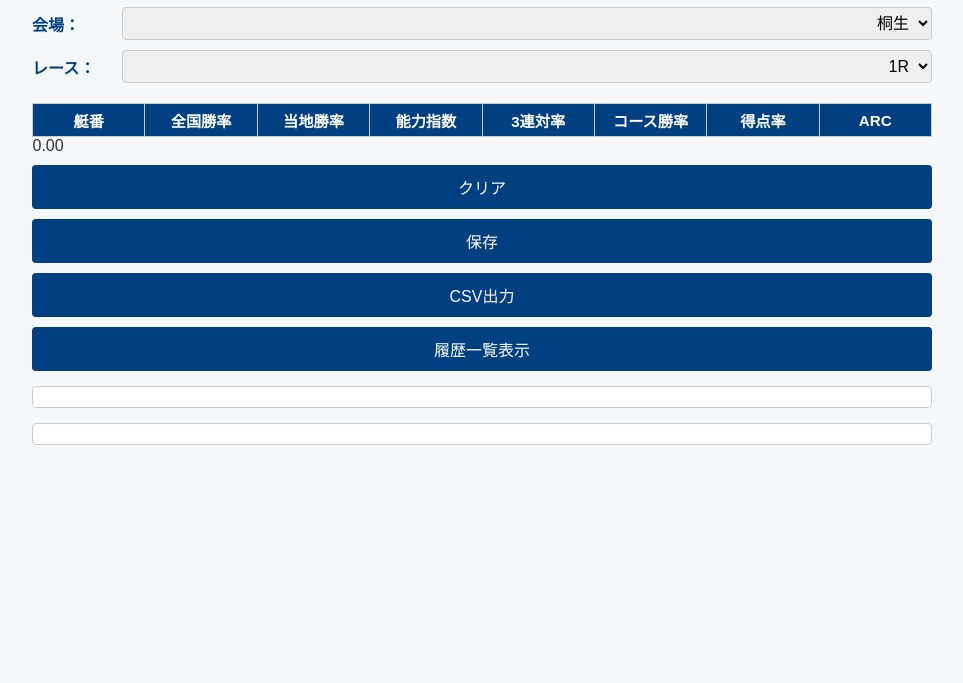
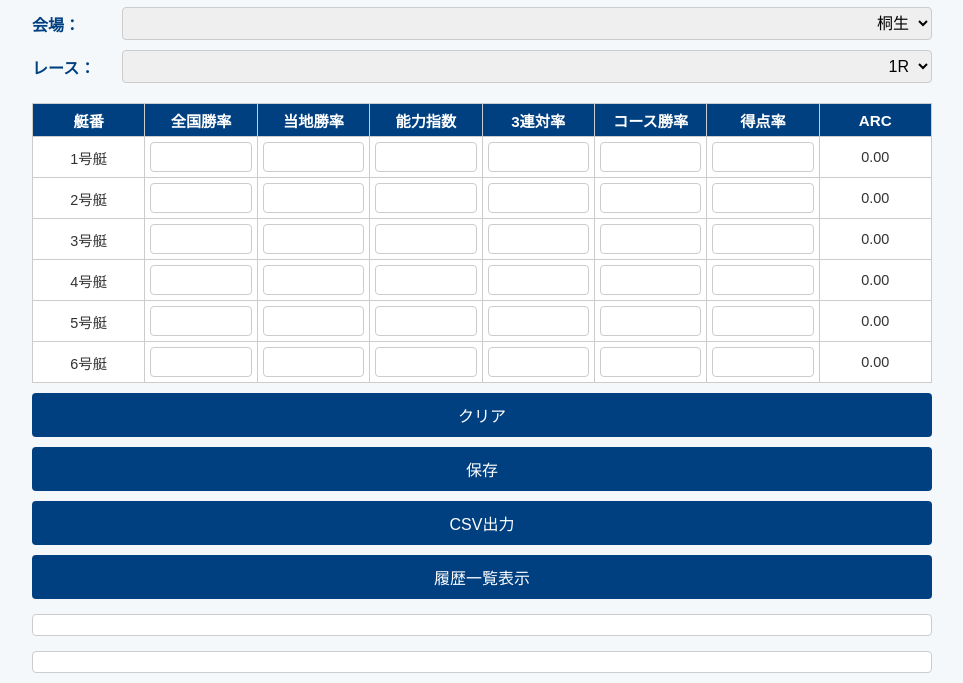
Before and after one commit to junichi-yamashita/arc-calc, a plain HTML site: page index.html in a window 1280 px wide. Both pictures are taken after a click on the button "クリア". Shown: the part 126-809 px from the top of the page, without its empty margins (158-1121 px from the left). Drawn offline with Linux system fonts and the light colour scheme.

Commit message:
Update index.html

```diff
--- a/index.html
+++ b/index.html
@@ -115,8 +115,24 @@ function calcARC() {
 }
 
 function clearInputs() {
+  // input値クリア
   document.querySelectorAll('input[type="number"]').forEach(input => input.value = '');
+  // ARC表示リセット
   document.querySelectorAll('[id^="arc-"]').forEach(arc => arc.innerText = '0.00');
+  // 日付・会場・レースリセット
+  document.getElementById('race-date').value = '';
+  document.getElementById('race-place').selectedIndex = 0;
+  document.getElementById('race-number').selectedIndex = 0;
+  // テーブル再生成
+  tbody.innerHTML = '';  // 一旦空に
+  for (let i = 1; i <= 6; i++) {
+    let row = `<tr><td>${i}号艇</td>`;
+    for (let j = 1; j <= 6; j++) {
+      row += `<td><input type="number" step="0.1" id="input-${i}-${j}" oninput="calcARC()"></td>`;
+    }
+    row += `<td id="arc-${i}" style="min-width: 60px; text-align: center;">0.00</td></tr>`;
+    tbody.innerHTML += row;
+  }
 }
 
 function saveToLocalStorage() {
```
